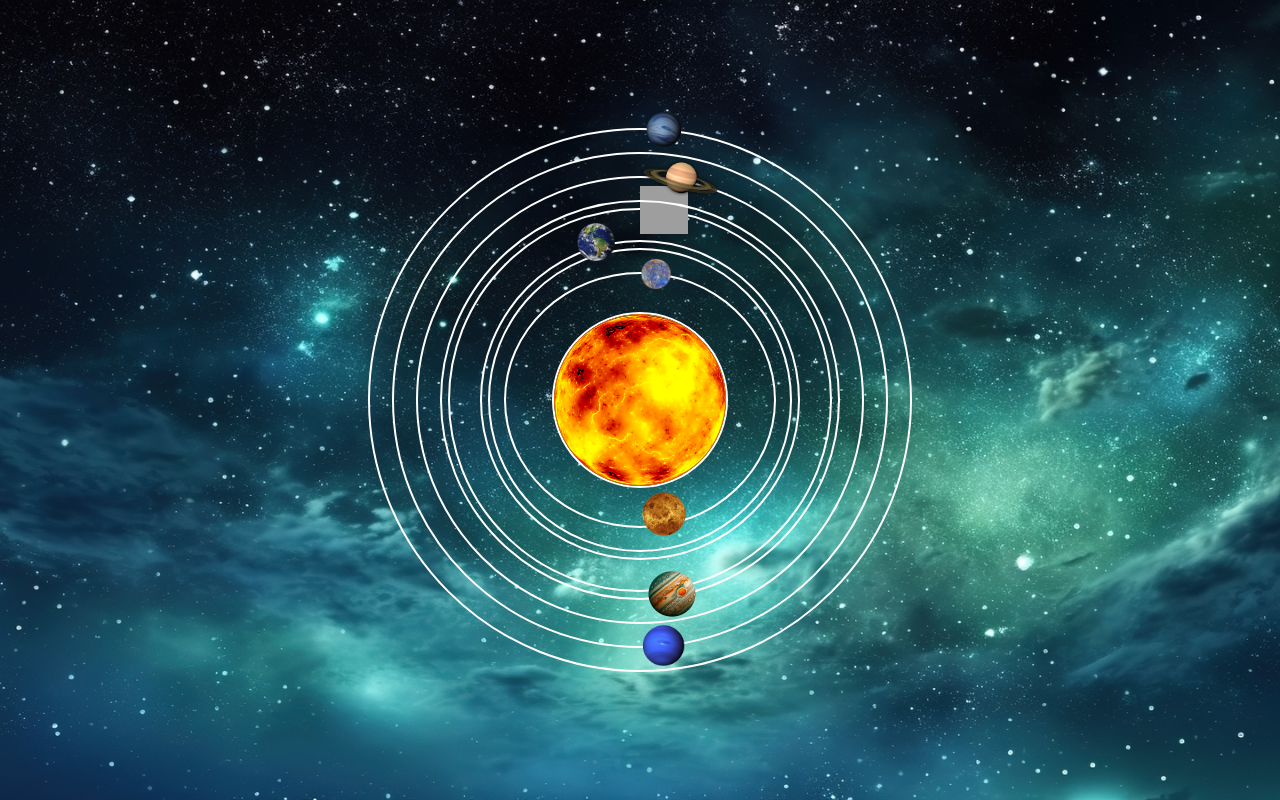
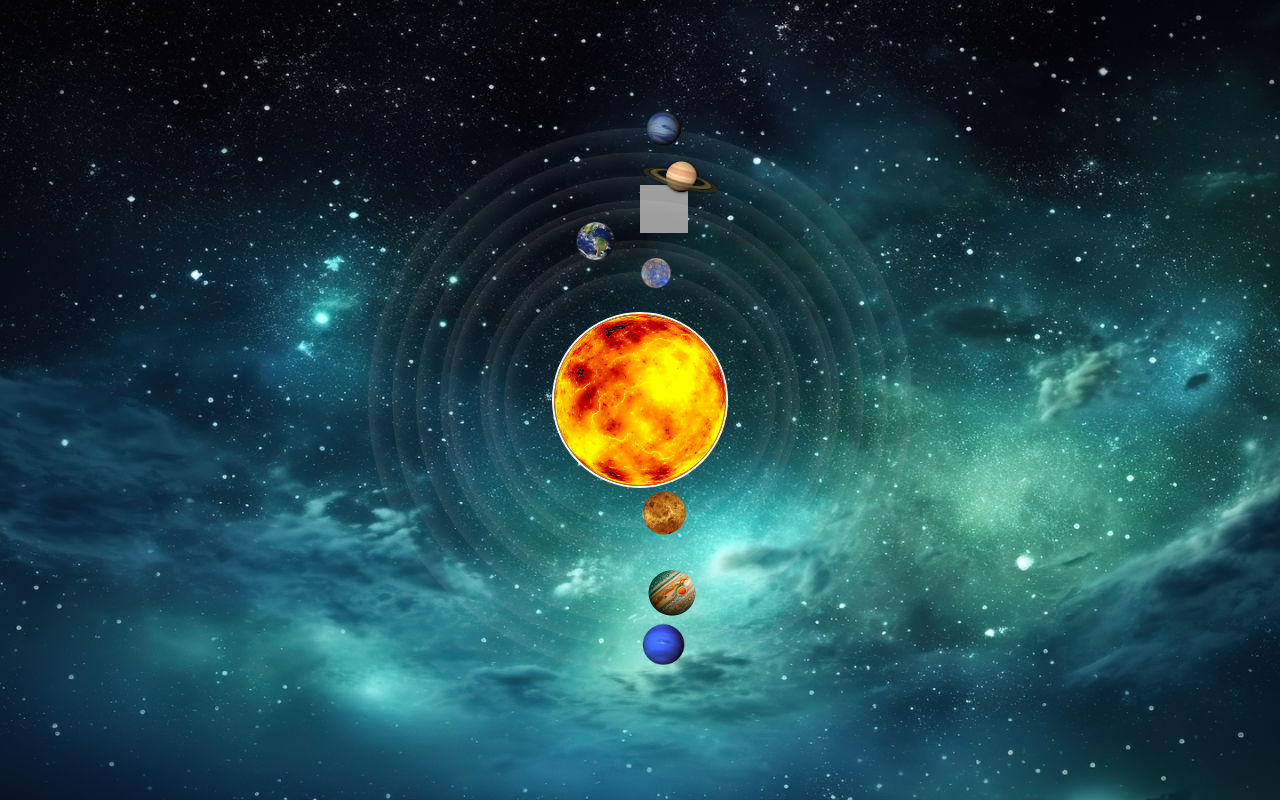
Before and after one commit to zahra-ershad/Front-End-Practice, a plain HTML site: page CSS/Position-css/index.html in a window 1280 px wide. Drawn offline with Linux system fonts and the light colour scheme; grey boxes are pictures that could not be loaded.

Commit message:
style: added effects for circuit and background

```diff
--- a/CSS/Position-css/assets/style.css
+++ b/CSS/Position-css/assets/style.css
@@ -8,15 +8,24 @@ html{
 .main {
     width: 100%;
     height: 100vh;
-    background: url(./img/bg.jpg) no-repeat center/cover;
+    background: url(./img/bg.jpg) no-repeat center/cover ;
     display: flex;
     justify-content: center;
     align-items: center;
 }
+.main::before{
+    position: absolute;
+    width: 100%;
+    height: 100%;
+    background: radial-gradient(ellipse at center, transparent 60%, rgba(0,0,0,0.5));
+    content: '';
+
+}
 
 .planet{
     position : absolute;
-    border: 2px solid white;
+    border: 1.5px solid rgba(255, 255, 255, 0.08);
+    box-shadow: 0 0 20px rgba(255, 255, 255, 0.02), inset 0 0 20px rgba(253, 248, 248, 0.155);
     border-radius:50%;
     top: 50%;
     left:50%;
```
